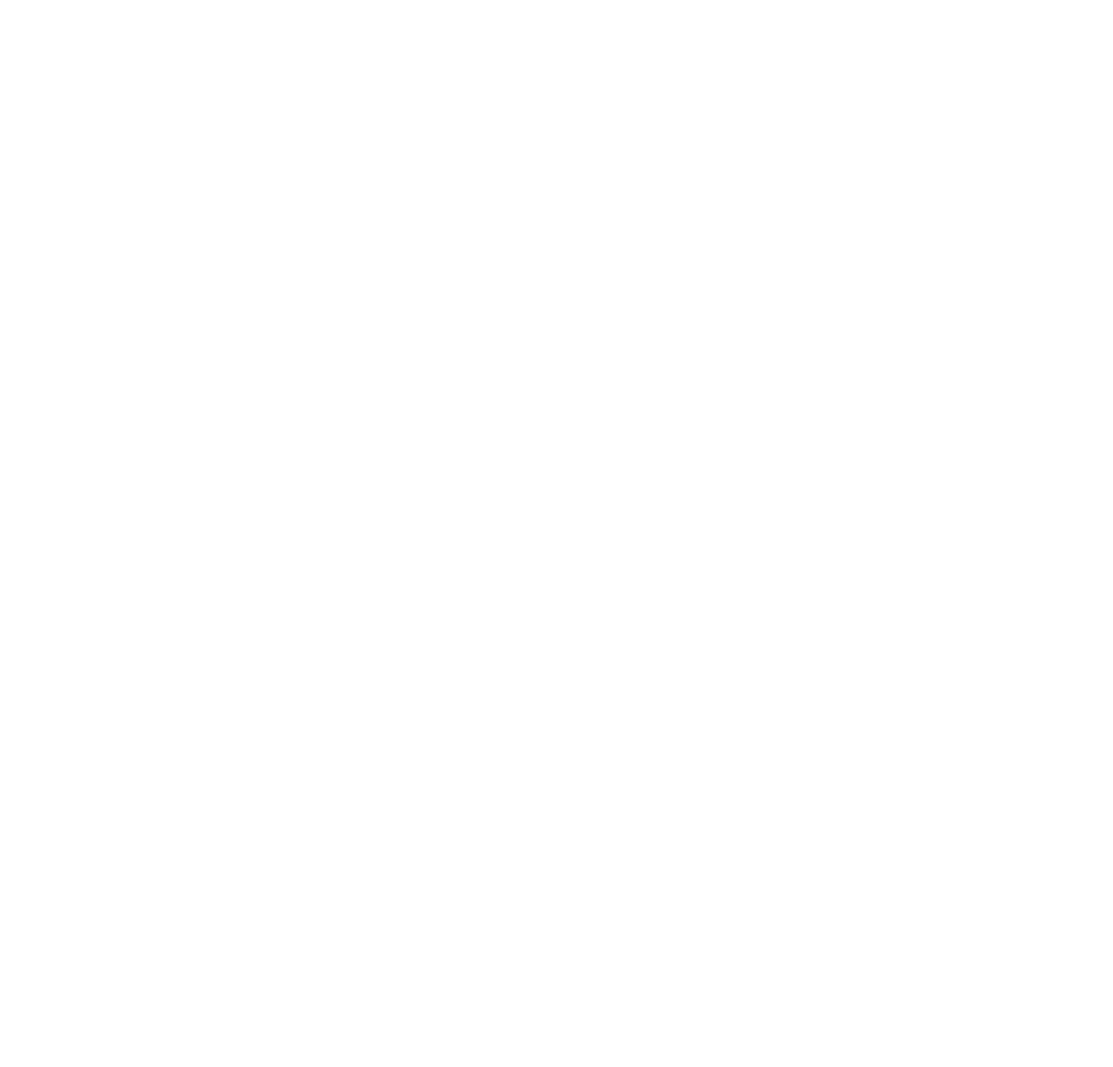
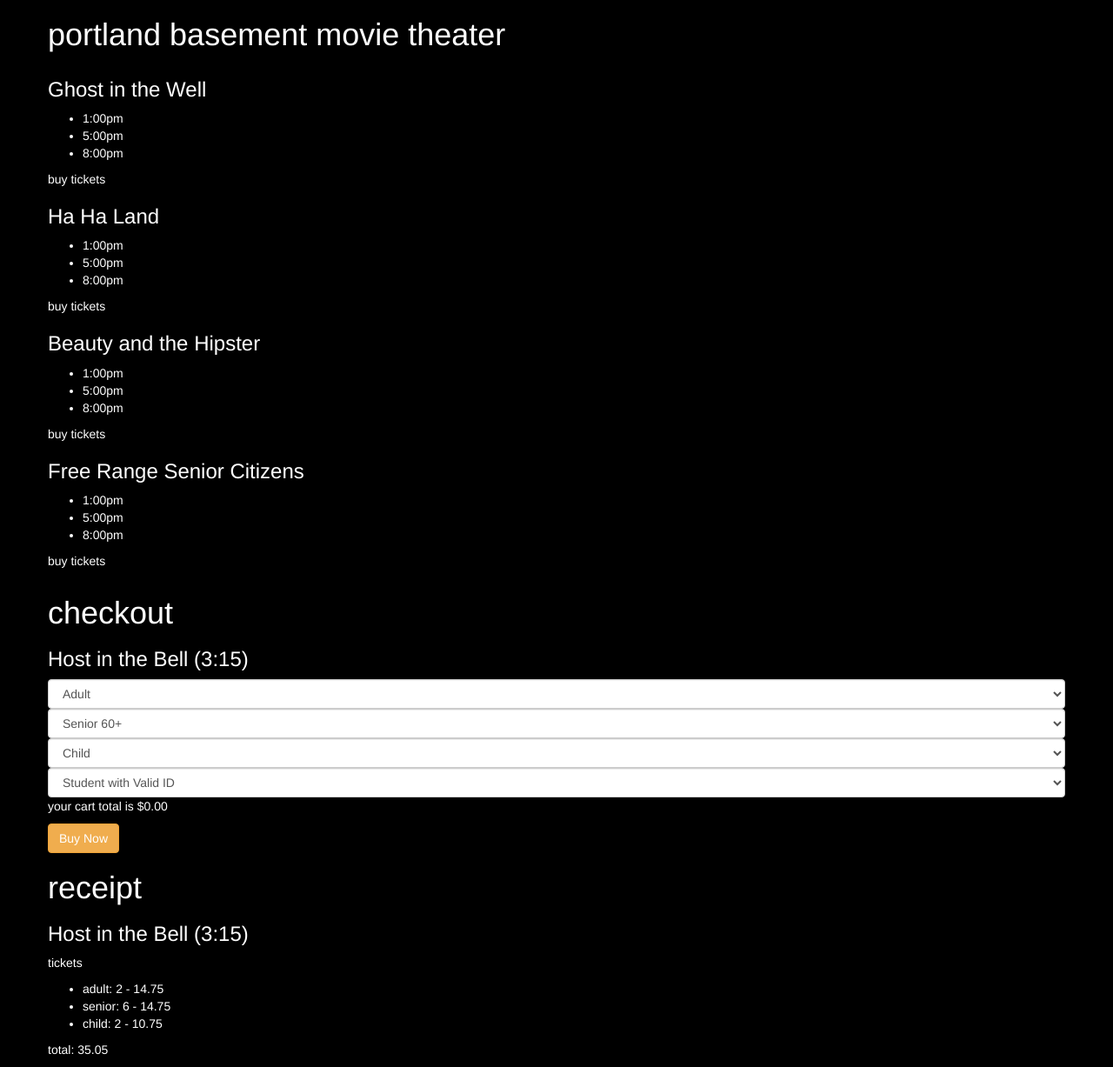
Before and after one commit to spenceralan/movie-theater, a plain HTML site: page index.html in a window 1280 px wide. Shown: the whole page at 87% size. Before the commit the page ends 800 px from the top, so only its background shows below. Drawn offline with nearby package versions, Linux system fonts and the light colour scheme.

Commit message:
add html layout

```diff
--- a/css/styles.css
+++ b/css/styles.css
@@ -0,0 +1,4 @@
+body {
+  color: white;
+  background-color: black;
+}
--- a/index.html
+++ b/index.html
@@ -13,6 +13,106 @@
     </head>
   </head>
   <body>
+    <div class="container">
+      <div class="row" id="marqueeDisplay">
+        <h1>portland basement movie theater</h1>
+      </div>
 
+      <div class="row" id="showtimesDisplay">
+        <div class="movieDisplay">
+          <h3>Ghost in the Well</h3>
+          <ul>
+            <li>1:00pm</li>
+            <li>5:00pm</li>
+            <li>8:00pm</li>
+          </ul>
+          <p class="buyTicketsButton">buy tickets</p>
+        </div>
+        <div class="movieDisplay">
+          <h3>Ha Ha Land</h3>
+          <ul>
+            <li>1:00pm</li>
+            <li>5:00pm</li>
+            <li>8:00pm</li>
+          </ul>
+          <p class="buyTicketsButton">buy tickets</p>
+        </div>
+        <div class="movieDisplay">
+          <h3>Beauty and the Hipster</h3>
+          <ul>
+            <li>1:00pm</li>
+            <li>5:00pm</li>
+            <li>8:00pm</li>
+          </ul>
+          <p class="buyTicketsButton">buy tickets</p>
+        </div>
+        <div class="movieDisplay">
+          <h3>Free Range Senior Citizens</h3>
+          <ul>
+            <li>1:00pm</li>
+            <li>5:00pm</li>
+            <li>8:00pm</li>
+          </ul>
+          <p class="buyTicketsButton">buy tickets</p>
+        </div>
+      </div>
+
+      <div class="row" id="checkoutDisplay">
+        <h1>checkout</h1>
+        <h3>Host in the Bell (3:15)</h3>
+        <div id="ticketSelectionDisplay">
+          <select class="form-control">
+            <option value="0" disabled selected>Adult</option>
+            <option value="1">1</option>
+            <option value="2">2</option>
+            <option value="3">3</option>
+            <option value="4">4</option>
+            <option value="5">5</option>
+          </select>
+          <select class="form-control">
+            <option value="0" disabled selected>Senior 60+</option>
+            <option value="1">1</option>
+            <option value="2">2</option>
+            <option value="3">3</option>
+            <option value="4">4</option>
+            <option value="5">5</option>
+          </select>
+          <select class="form-control">
+            <option value="0" disabled selected>Child</option>
+            <option value="1">1</option>
+            <option value="2">2</option>
+            <option value="3">3</option>
+            <option value="4">4</option>
+            <option value="5">5</option>
+          </select>
+          <select class="form-control">
+            <option value="0" disabled selected>Student with Valid ID</option>
+            <option value="1">1</option>
+            <option value="2">2</option>
+            <option value="3">3</option>
+            <option value="4">4</option>
+            <option value="5">5</option>
+          </select>
+        </div>
+        <div id="totalPriceDisplay">
+          <p>
+            your cart total is $0.00
+          </p>
+        </div>
+        <button class="btn btn-warning" type="submit" id="purchaseButton">Buy Now</button>
+      </div>
+
+      <div class="row" id="receiptDisplay">
+        <h1>receipt</h1>
+        <h3>Host in the Bell (3:15)</h3>
+        <p>tickets</p>
+        <ul>
+          <li>adult: 2 - 14.75</li>
+          <li>senior: 6 - 14.75</li>
+          <li>child: 2 - 10.75</li>
+        </ul>
+        <p>total: 35.05</p>
+      </div>
+    </div>
   </body>
 </html>
```
